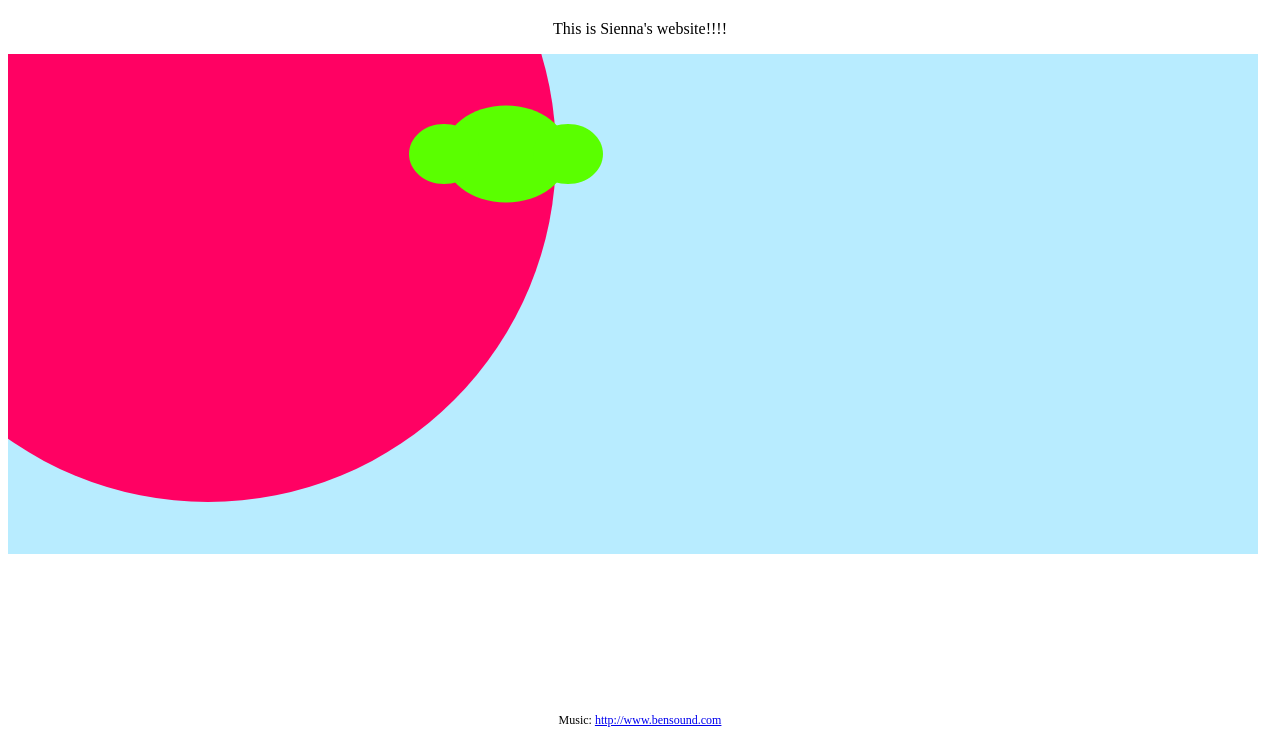
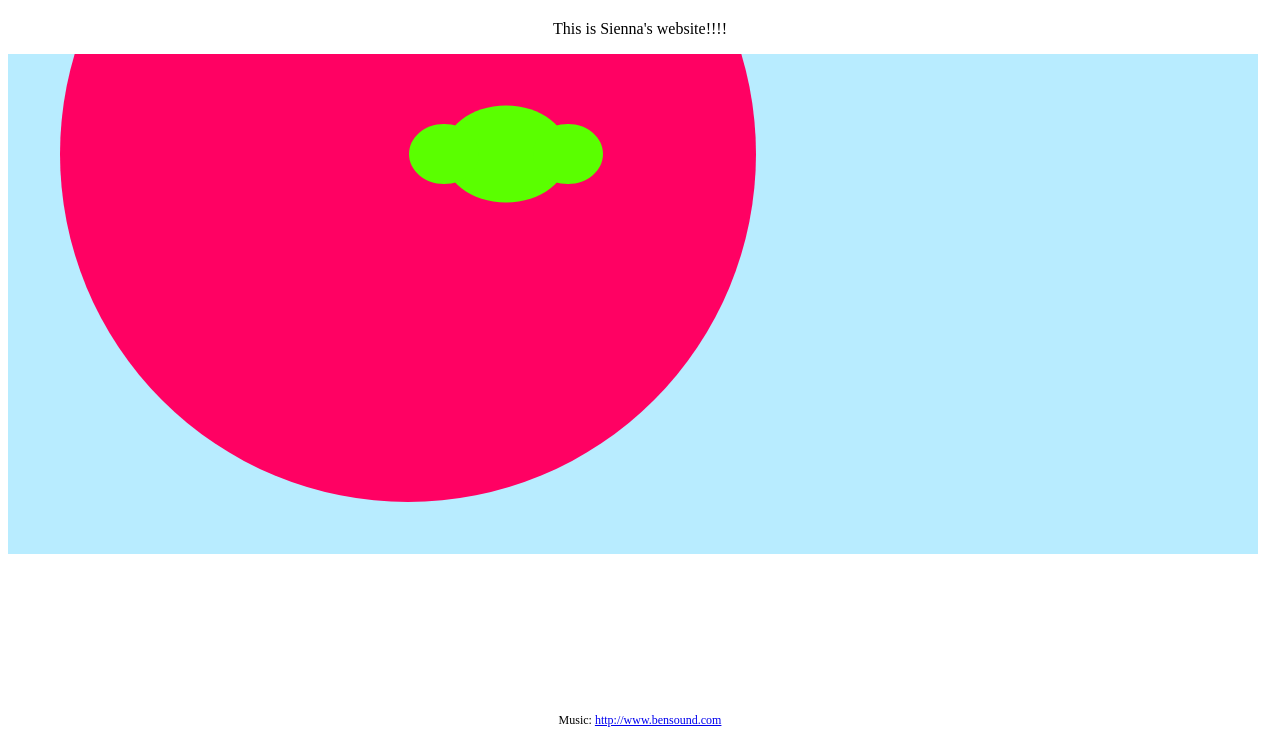
Before and after one commit to siennaL/game, a plain HTML site: page index.html in a window 1280 px wide. Shown: the part 60-804 px from the top of the page. Drawn offline with Linux system fonts and the light colour scheme.

Commit message:
Update index.html

```diff
--- a/index.html
+++ b/index.html
@@ -53,7 +53,7 @@ draw = function() {
 
     // this is the sun!!
     fill(255, 1, 99);
-    ellipse(200, 100, sunRadius, sunRadius);
+    ellipse(400, 100, sunRadius, sunRadius);
 
     // clouds
     fill(90, 255, 0);
```
